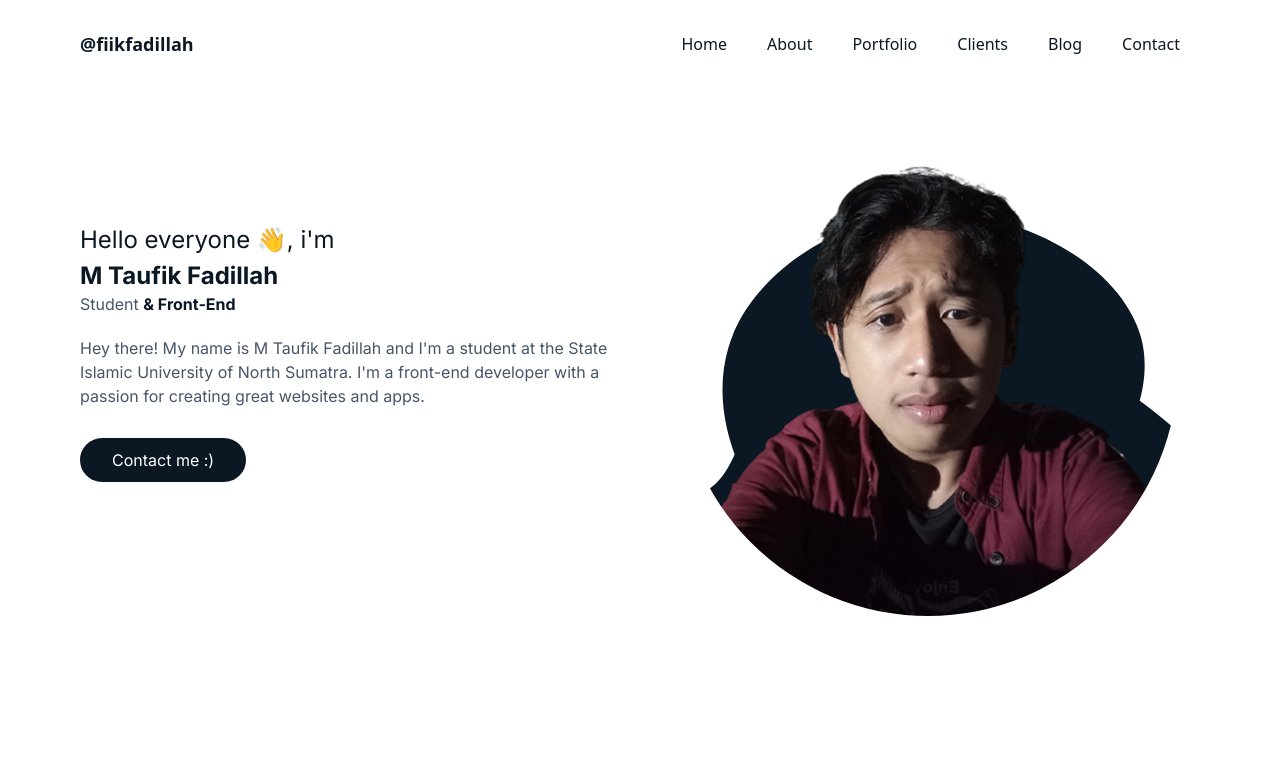
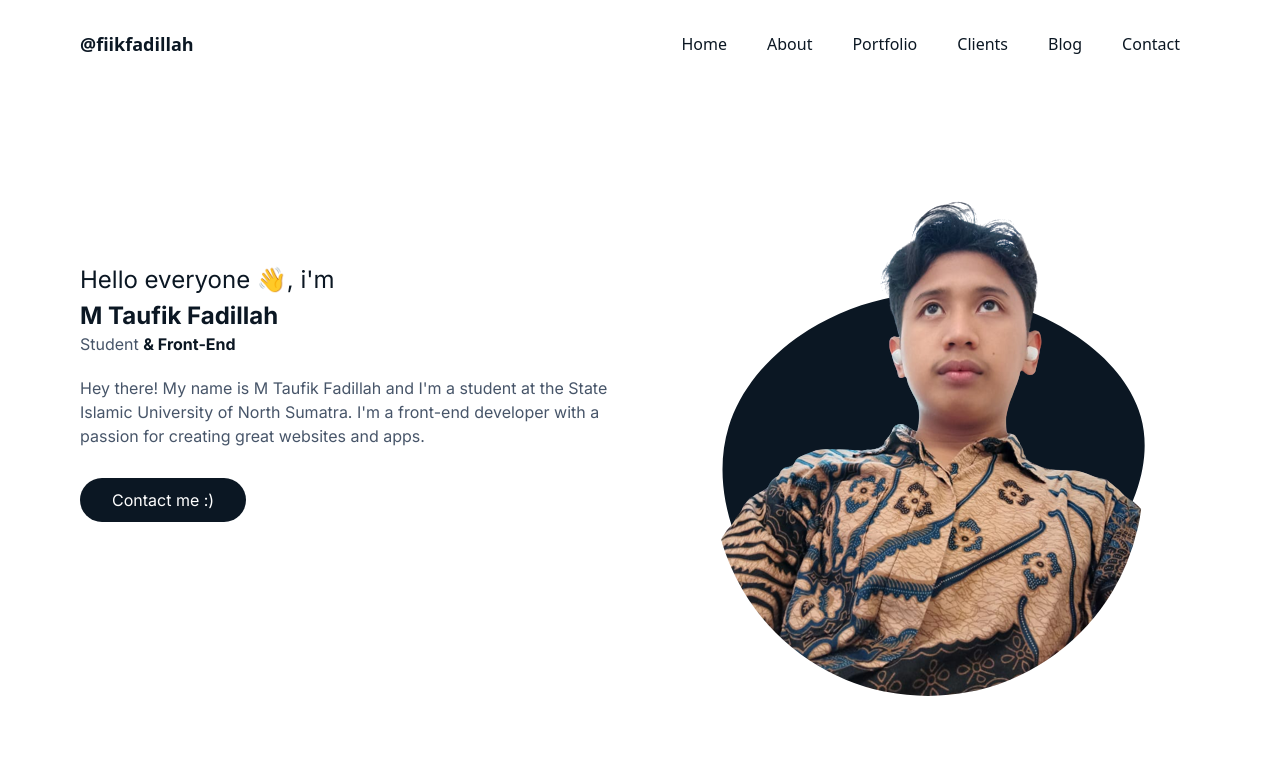
Before and after one commit to TaufikF/portfolio-tailwind-css, a website: page index.html in a window 1280 px wide. Shown: the top 757 px of the page. Drawn offline with nearby package versions, Linux system fonts and the light colour scheme.

Commit message:
Update index.html

```diff
--- a/index.html
+++ b/index.html
@@ -102,7 +102,7 @@
                 </div>
                 <div class="w-full self-end px-4 lg:w-1/2 animate__animated animate__fadeInRight">
                     <div class="mt-10 relative lg:mt-9 lg:right-0">
-                        <img src="img/logo3.png" alt="Laptop"
+                        <img src="img/logo.png" alt="Laptop"
                             class="max-w-full mx-auto rounded-full hover:drop-shadow-2xl transition duration-200">
                         <span class="absolute bottom-0 -z-10 left-1/2 -translate-x-1/2 sm:scale-150">
                             <svg width="400" height="400" viewBox="0 0 200 200" xmlns="http://www.w3.org/2000/svg">
```
